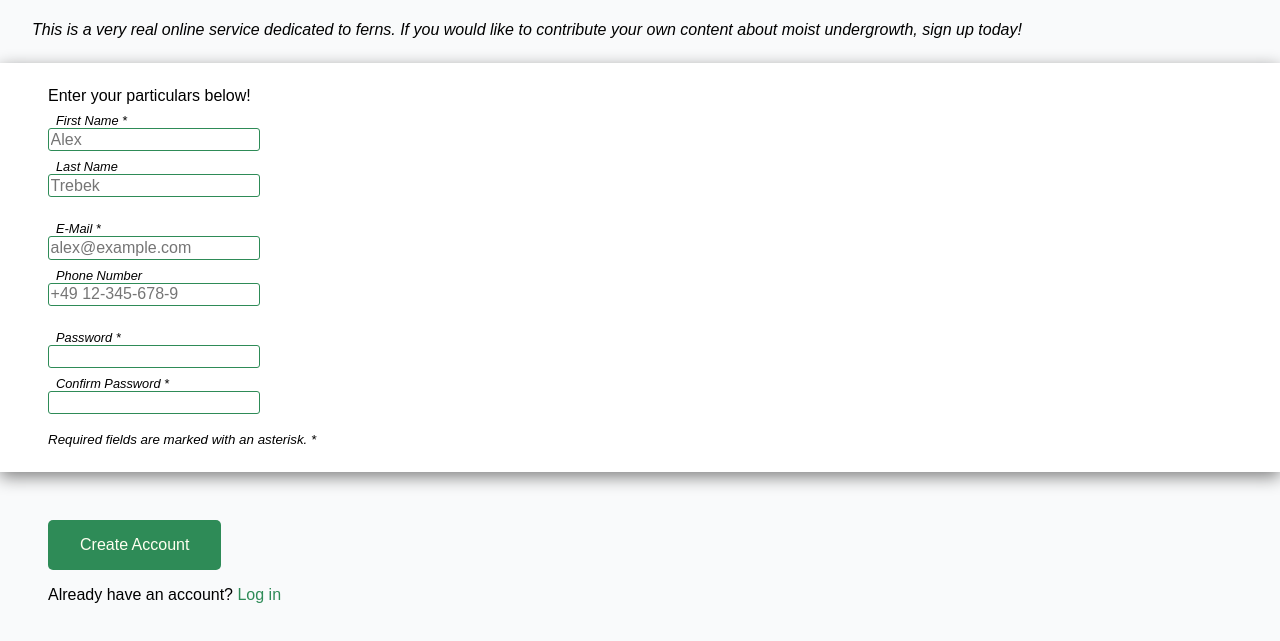
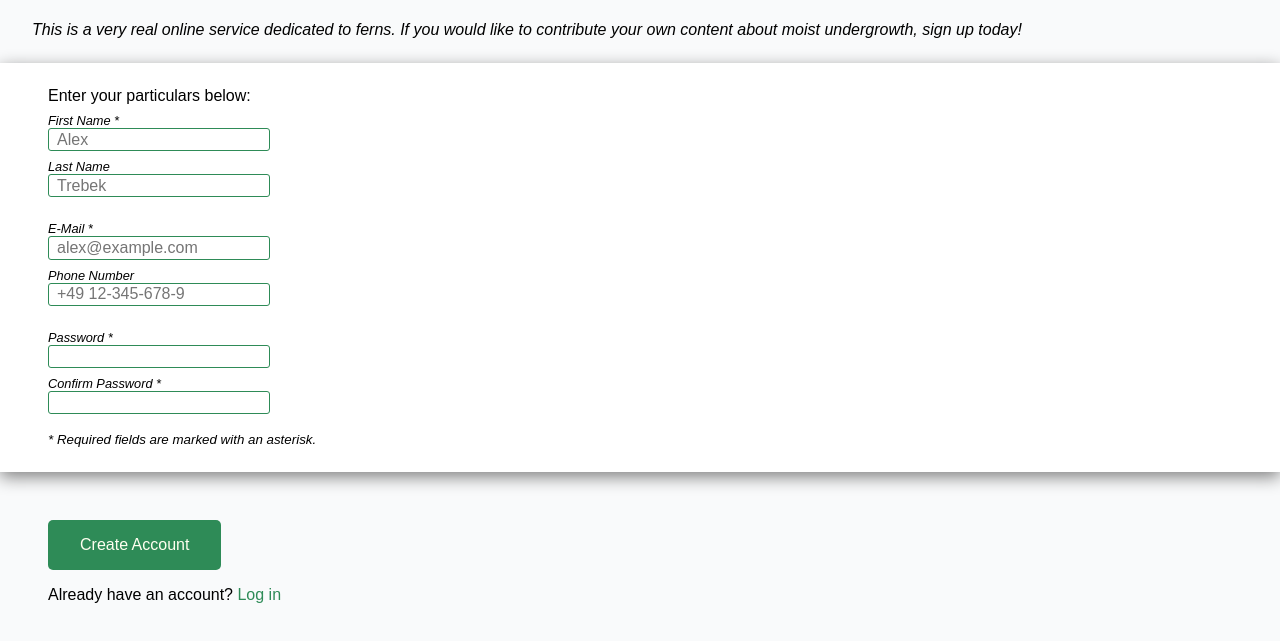
Before and after one commit to RichardENeumann/odin-forms, a plain HTML site: page index.html in a window 1280 px wide. Shown: the part 83-724 px from the top of the page. Drawn offline with Linux system fonts and the light colour scheme.

Commit message:
Tweak input styling

```diff
--- a/index.html
+++ b/index.html
@@ -20,7 +20,7 @@
         </div>
         <form>
             <fieldset class="fsTopLevel">
-                Enter your particulars below!<br>
+                Enter your particulars below:<br>
                 <fieldset>
                     <label for="firstN">First Name *</label>
                     <input type="text" name="firstName" id="firstN" placeholder="Alex"
@@ -43,7 +43,7 @@
                     <label for="pwConfirm">Confirm Password *</label>
                     <input type="password" name="passwordConfirm" id="pwConfirm" required>
                 </fieldset>
-                <small>Required fields are marked with an asterisk. *</small>
+                <small>* Required fields are marked with an asterisk.</small>
             </fieldset>
             <div class="submit">
                 <button action="">Create Account</button>
--- a/style/base.css
+++ b/style/base.css
@@ -60,19 +60,20 @@ fieldset > fieldset {
 }
 label {
     display: block;
-    margin-left: .5rem;
+
 }
 input {
     margin-bottom: .5rem;
-    padding:.1rem;
-
+    padding:.1rem .1rem .1rem .5rem;
     font-size: 1rem;
     border-radius: 3px;
     border: 1px solid seagreen;
+    width: 25ch;
 }
 input:focus {
     border: 1px solid blue;
-    border-radius: 3px;
+    background-color: lightblue;
+    outline:none;
 }
 small {
     font-style: italic;
```
